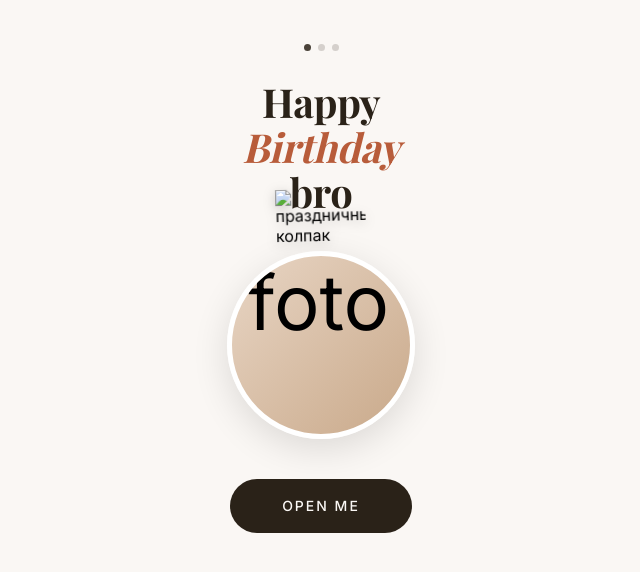
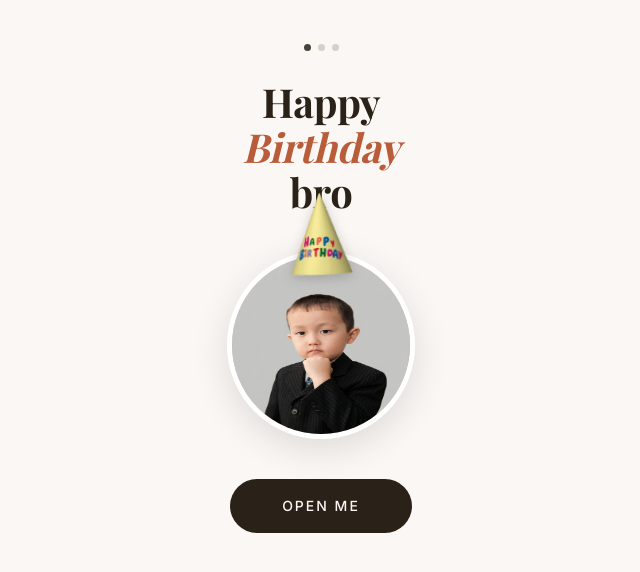
Before and after one commit to 9nk8jwnk7m-oss/bro, a plain HTML site: page index.html in a window 1280 px wide. Shown: the whole page, without its empty margins (319-959 px from the left). Drawn offline with nearby package versions, Linux system fonts and the light colour scheme; files whose address does not match are found by name; a web font is replaced by a local one.

Commit message:
Update index.html

```diff
--- a/index.html
+++ b/index.html
@@ -343,11 +343,11 @@
     <div class="s1-photo-wrap">
       <img
         class="s1-hat"
-        src="happy bro/kolpak.png"
+        src="happy-bro/kolpak.png"
         alt="праздничный колпак"
       />
       <div class="s1-photo">
-        <img src="happy bro/bro2.png" alt="foto" style="width: 100%; height: 100%;">
+        <img src="happy-bro/bro2.png" alt="foto" style="width: 100%; height: 100%;">
       </div>
     </div>
 
```
